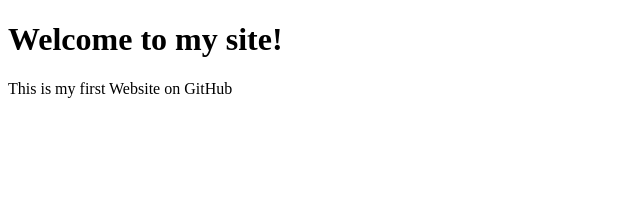
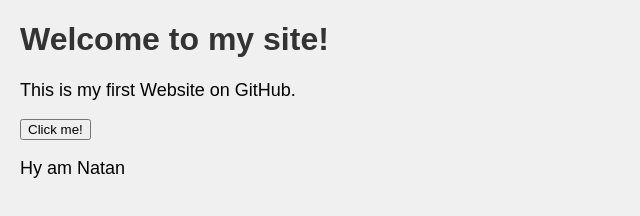
Before and after one commit to Not-soon123/my-website-, a plain HTML site: page index.html in a window 1280 px wide. Shown: the whole page, without its empty margins (0-640 px from the left). Drawn offline with Linux system fonts and the light colour scheme.

Commit message:
Update index.html

```diff
--- a/index.html
+++ b/index.html
@@ -2,9 +2,30 @@
 <html>
 <head>
     <title>My Website</title>
+    <style>
+        body{
+            font-family:Arial, sans-serif;
+            margin: 20px;
+            background-color: #f0f0f0;
+        }
+        h1 {
+            color:#333;
+        }
+        p {
+            font-size: 18px;
+        }
+    </style>
 </head>
 <body>
     <h1>Welcome to my site! </h1>
-    <p>This is my first Website on GitHub</p>
+    <p>This is my first Website on GitHub.</p>
+    <button onclick = "displayMessage()">Click me!</button>
+    <p id="message">Hy am Natan</p>
+
+    <script>
+        function displayMessage(){
+            document.getElementById('message').innerText = "Welcome to my site"
+        }
+    </script>
 </body>
 </html>
```
